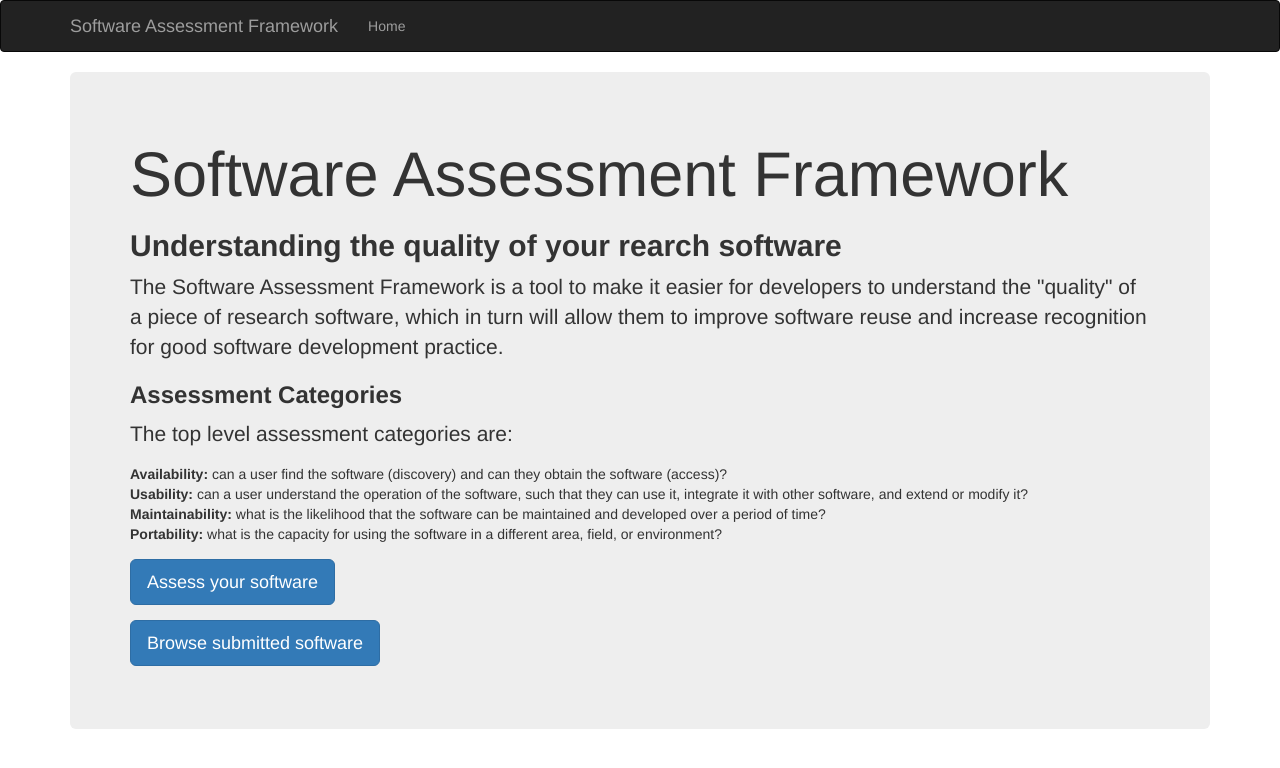
After one commit to softwaresaved/software-assessment-framework, a Flask app: page / in a window 1280 px wide. The commit adds this page. Shown: the top 768 px of the page. Run offline with Flask 2, Linux system fonts and the light colour scheme; parts of the project's set-up code (start-up, migrations or seed data) failed here and were passed over; some libraries are stand-ins or nearby versions.

Commit message:
Add new index page and basic browse page

```diff
--- a/app/static/css/style.css
+++ b/app/static/css/style.css
@@ -1,3 +1,7 @@
+.assessment-category {
+    font-weight: bold;
+}
+
 .cup {
     height: 192px;
     width: 192px;
--- /dev/null
+++ b/app/templates/index.html
@@ -0,0 +1,26 @@
+{% extends "base.html" %}
+
+{% block page_content %}
+    <div class="jumbotron">
+        <h1>Software Assessment Framework</h1>
+        <h2>Understanding the quality of your rearch software</h2>
+        <p>The Software Assessment Framework is a tool to make it
+            easier for developers to understand the "quality" of a piece
+            of research software, which in turn will allow them to improve
+            software reuse and increase recognition for good software development practice.
+        </p>
+        <h3>Assessment Categories</h3>
+        <p>The top level assessment categories are:
+            <ul>
+                <li><span class="assessment-category">Availability:</span> can a user find the software (discovery) and can they obtain the software (access)?
+                <li><span class="assessment-category">Usability:</span> can a user understand the operation of the software, such that they can use it, integrate it with other software, and extend or modify it?
+                <li><span class="assessment-category">Maintainability:</span> what is the likelihood that the software can be maintained and developed over a period of time?
+                <li><span class="assessment-category">Portability:</span> what is the capacity for using the software in a different area, field, or environment?
+            </ul>
+        </p>
+        <p><a class="btn btn-primary btn-lg" href="{{ url_for('submit') }}" role="button">Assess your software</a></p>
+        <p><a class="btn btn-primary btn-lg" href="{{ url_for('browse') }}" role="button">Browse submitted software</a></p>
+    </div>
+
+
+{% endblock %}
--- a/app/templates/metrics_awards.html
+++ b/app/templates/metrics_awards.html
@@ -3,7 +3,7 @@
 {% block page_content %}
     <div class="page-header">
         <h2>Assessment Results</h2>
-        <h3>{{ software.name }}</h3>
+        <h3>{{ software.name }} {{ software.version }}</h3>
     </div>
 
     <h4 class="preamble">Based on our metrics and their relative importances as chosen by you.</h4>
--- a/app/templates/metrics_scores.html
+++ b/app/templates/metrics_scores.html
@@ -24,12 +24,14 @@
 {% block page_content %}
     <div class="page-header">
         <h2>Metrics Scores</h2>
-        <h3>{{ software.name }}</h3>
+        <h3>{{ software.name }} {{ software.version }}</h3>
     </div>
 
     {% for cat_name, cat_scores in scores.items() %}
         {{ render_category(cat_name, cat_scores) }}
     {% endfor %}
 
-
+    <div>
+        See what level of <a href="/metrics/awards/{{ software.id }}">Award</a> this achieves
+    </div>
 {% endblock %}
--- a/app/views.py
+++ b/app/views.py
@@ -13,10 +13,23 @@ import plugins.metric
 
 # Routes and views
 
-# Software Submission
+# Index page
 @app.route('/', methods=['GET', 'POST'])
 @app.route('/index')
 def index():
+    return render_template('index.html')
+
+
+# Browse page
+@app.route('/browse', methods=['GET', 'POST'])
+def browse():
+    sw_all = Software.query.group_by(Software.name, Software.version)
+    return render_template('browse.html', sw_all=sw_all)
+
+
+# Software Submission
+@app.route('/submit', methods=['GET', 'POST'])
+def submit():
     software_submit_form = SoftwareSubmitForm()
     failed = False
     # Is this a form submission?
@@ -40,7 +53,7 @@ def index():
 
         if failed:
             flash(fail_message)
-            return redirect(url_for('index'))
+            return redirect(url_for('submit'))
         else:
             # Create a new Software instance
             sw = Software(id=None,
@@ -57,7 +70,7 @@ def index():
             # Forward to interactive (self-assessment) metrics selection
             return redirect(url_for('metrics_interactive'))
 
-    return render_template('index.html', form=software_submit_form)
+    return render_template('submit.html', form=software_submit_form)
 
 
 # Interactive Metrics Selection
```
Also changed, not shown: app/templates/browse.html (added, +25 -0 lines).
